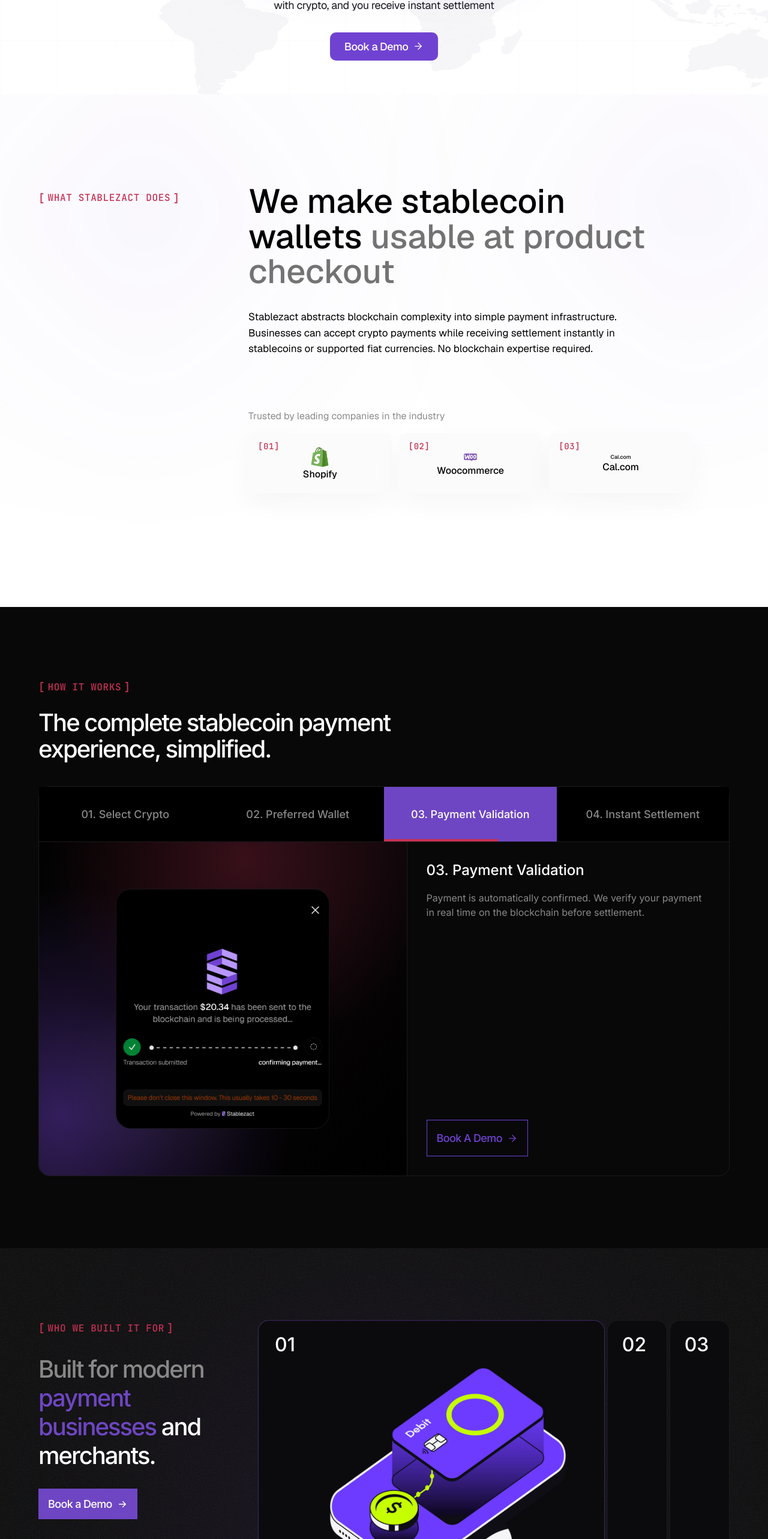
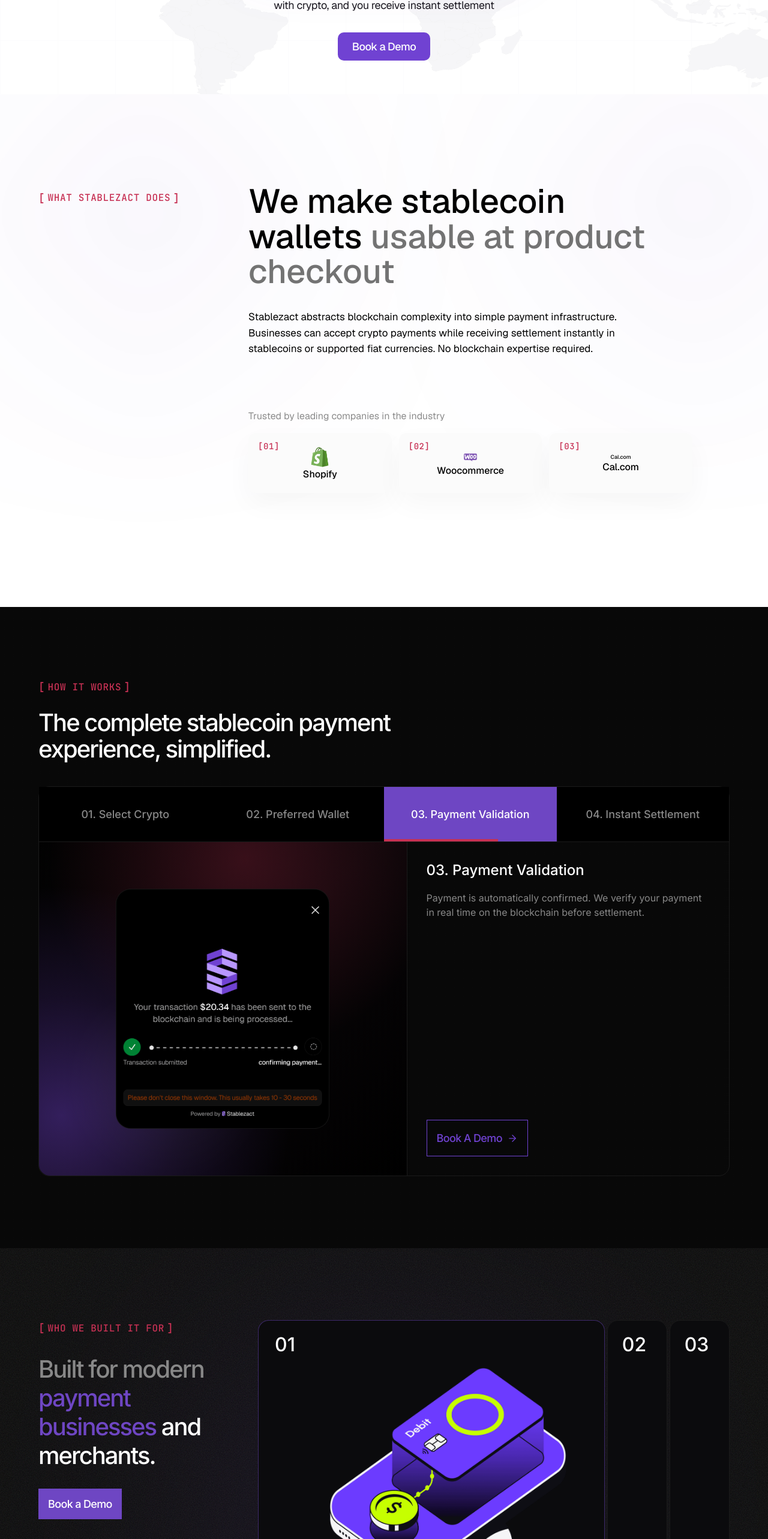
Before and after one commit to Eyohen/landingpage, a React (Vite) app: page / in a window 1280 px wide. Shown: the part 893-3459 px from the top of the page at 60% size. Built offline with nearby package versions, Linux system fonts and the light colour scheme; a web font is replaced by a local one.

Commit message:
Fix audience accordion hover behavior

```diff
--- a/src/sections/ClosingCTA.tsx
+++ b/src/sections/ClosingCTA.tsx
@@ -107,9 +107,6 @@ export function ClosingCTA() {
               className="group flex items-center justify-center gap-2 bg-[var(--color-purple)] p-4 text-[18px] font-medium tracking-[-0.64px] text-white transition-all duration-300 hover:bg-[var(--color-purple-bright)] hover:-translate-y-0.5 max-sm:w-full"
             >
               Book a Demo
-              <span className="transition-transform duration-300 group-hover:translate-x-0.5">
-                <ArrowIcon />
-              </span>
             </a>
             <a
               href="#"
--- a/src/sections/Hero.tsx
+++ b/src/sections/Hero.tsx
@@ -14,15 +14,6 @@ const container: Variants = {
 const item: Variants = {
   hidden: { opacity: 0, y: 28 },
   show: { opacity: 1, y: 0, transition: { duration: 0.8, ease: EASE } },
-}
-
-function ArrowIcon() {
-  return (
-    <svg width="18" height="18" viewBox="0 0 18 18" fill="none" aria-hidden className="shrink-0">
-      <path d="M3.75 9H14.25" stroke="currentColor" strokeWidth="1.25" strokeLinecap="round" strokeLinejoin="round" />
-      <path d="M9 3.75L14.25 9L9 14.25" stroke="currentColor" strokeWidth="1.25" strokeLinecap="round" strokeLinejoin="round" />
-    </svg>
-  )
 }
 
 export function Hero() {
@@ -126,9 +117,6 @@ export function Hero() {
             className="group inline-flex items-center justify-center gap-2 rounded-[10px] bg-[#7042d2] px-6 py-2.5 text-[18px] font-medium tracking-[-0.03em] text-white transition-colors hover:bg-[#5f32c5] max-md:w-full"
           >
             Book a Demo
-            <span className="transition-transform duration-300 group-hover:translate-x-0.5">
-              <ArrowIcon />
-            </span>
           </a>
 
         </motion.div>
--- a/src/sections/Solutions.tsx
+++ b/src/sections/Solutions.tsx
@@ -91,22 +91,6 @@ export function Solutions() {
                   className="group inline-flex w-fit items-center justify-center gap-2 bg-[var(--color-purple)] px-4 py-4 text-[18px] font-medium leading-[19.2px] tracking-[-0.64px] text-white transition-colors hover:bg-[var(--color-purple-bright)]"
                 >
                   Book a Demo
-                  <svg
-                    width="18"
-                    height="18"
-                    viewBox="0 0 18 18"
-                    fill="none"
-                    aria-hidden="true"
-                    className="transition-transform group-hover:translate-x-0.5"
-                  >
-                    <path
-                      d="M3.75 9h10.5M9.75 4.5 14.25 9l-4.5 4.5"
-                      stroke="currentColor"
-                      strokeWidth="1.5"
-                      strokeLinecap="round"
-                      strokeLinejoin="round"
-                    />
-                  </svg>
                 </a>
               </Reveal>
             </div>
@@ -120,14 +104,16 @@ export function Solutions() {
           {/* Panels: hover-accordion on desktop, stacked cards on mobile */}
           <Reveal delay={0.1} className="w-full min-w-0 lg:flex lg:flex-1">
             {/* Desktop: horizontal hover accordion */}
-            <div className="hidden h-[700px] min-w-0 flex-1 gap-1 lg:flex">
+            <div
+              className="hidden h-[700px] min-w-0 flex-1 gap-1 lg:flex"
+              onMouseLeave={() => setActive(0)}
+            >
               {PANELS.map((panel, i) => {
                 const isActive = i === active
                 return (
                   <motion.div
                     key={panel.num}
-                    onHoverStart={() => setActive(i)}
-                    onHoverEnd={() => setActive(0)}
+                    onMouseEnter={() => setActive(i)}
                     onFocus={() => setActive(i)}
                     onBlur={() => setActive(0)}
                     onClick={() => setActive(i)}
```
